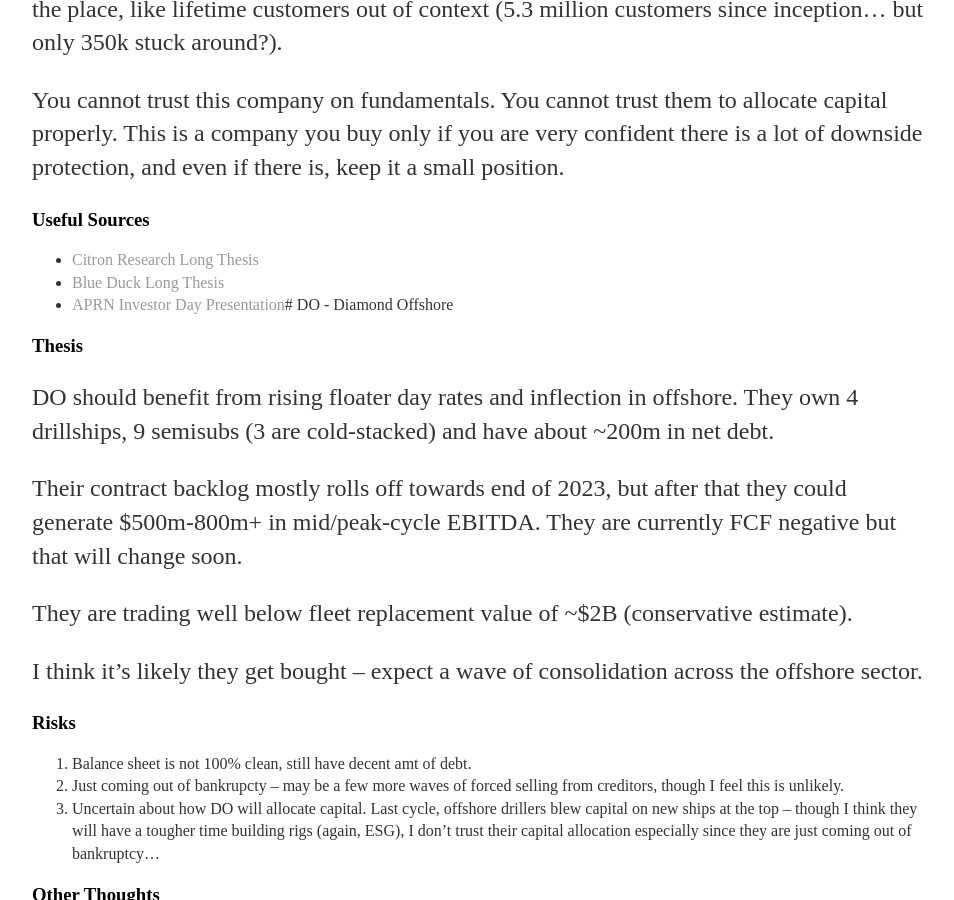
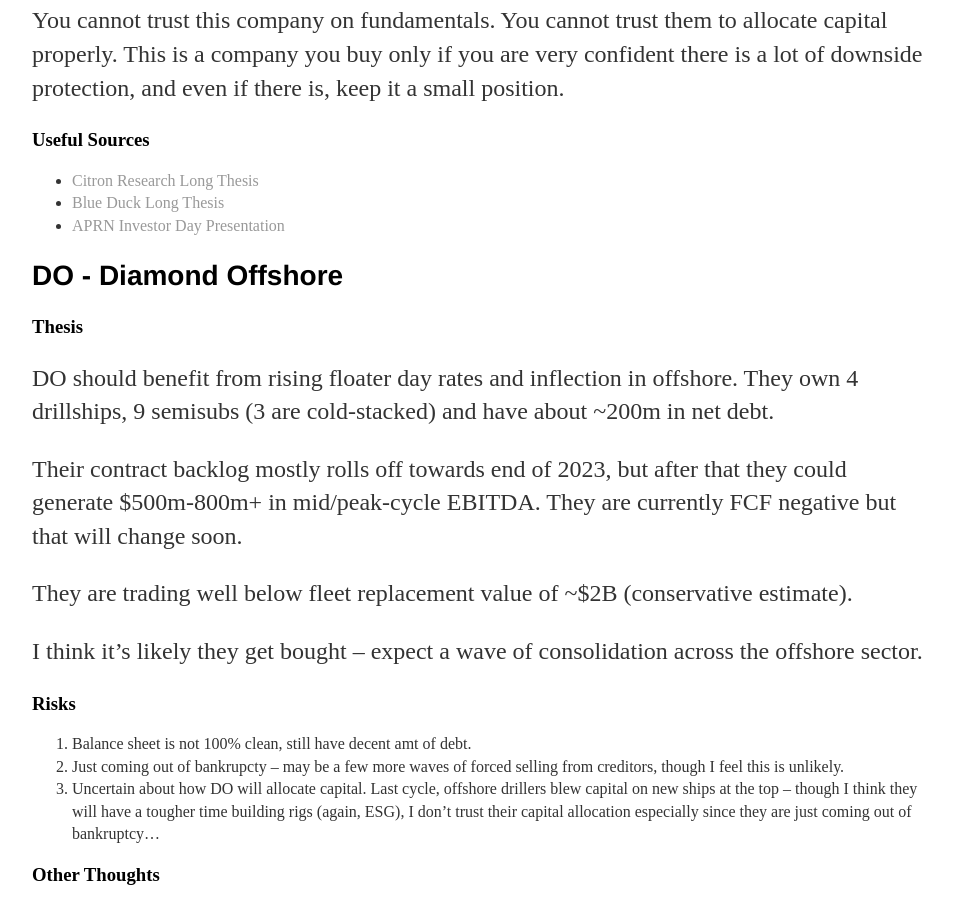
Before and after one commit to avyukd/avyukd.github.io, a Jekyll site: the page built from _posts/2022-06-14-new_ideas_vol_1.md, in a window 1280 px wide and 900 px high, scrolled down 1834 px. Shown: the whole window, without its empty margins (160-1114 px from the left). Built offline with Jekyll 4.4.1, drawn with Linux system fonts in a browser that asks for light colours.

Commit message:
minor fix

```diff
--- a/_posts/2022-06-14-new_ideas_vol_1.md
+++ b/_posts/2022-06-14-new_ideas_vol_1.md
@@ -3,10 +3,10 @@
 title: "New Ideas Vol. 1 - APRN, DO, VTNR"
 date: 2022-06-14
 ---
-# Summary
+## Summary
 APRN, DO, VTNR are all interesting ideas. Looking to buy APRN if it falls to $1-2 range -- sufficiently compelling price vs net liquidation value at that point. DO, based on my model, is surprisingly cheap and has a quality fleet of drillships and semisubs. Don't like that their backlog rolls off late 2023 though. Small position to hedge diluted VAL jackup fleet makes sense to me (like it better than RIG which is a zero if wrong). Small position in VTNR but looking to expand if it falls to $5-10 range (unlikely tbh). Pretty much a special sit with super lucky Mobile acquisition. Not asymmetric at $15-20 imo.
 
-# APRN - Blue Apron Holdings
+## APRN - Blue Apron Holdings
 
 ### Thesis
 Blue Apron is a POS company. To borrow from the KEDM discord, APRN nukes capital. They are a capital destruction machine. That said, any asset is a buy if the price is compelling enough.
@@ -31,7 +31,9 @@
 ### Useful Sources
 - [Citron Research Long Thesis](https://citronresearch.com/wp-content/uploads/2022/01/Blue-Apron-The-Answer-to-Food-Inflation.pdf)
 - [Blue Duck Long Thesis](https://discord.com/channels/827214080317325332/860256308615970846/960563461308416074)
-- [APRN Investor Day Presentation](https://investors.blueapron.com/~/media/Files/B/BlueApron-IR/reports-and-presentations/blue-apron-investor-day-2022-slide-presentation_0.pdf)# DO - Diamond Offshore
+- [APRN Investor Day Presentation](https://investors.blueapron.com/~/media/Files/B/BlueApron-IR/reports-and-presentations/blue-apron-investor-day-2022-slide-presentation_0.pdf)
+
+## DO - Diamond Offshore
 
 ### Thesis
 DO should benefit from rising floater day rates and inflection in offshore. They own 4 drillships, 9 semisubs (3 are cold-stacked) and have about ~200m in net debt.
@@ -56,7 +58,7 @@
 2. [Seeking Alpha Writeup](https://seekingalpha.com/article/4498851-diamond-offshore-drilling-strong-buy-discounted-valuation-buyout-potential)
 3. [Fleet Report](http://www.diamondoffshore.com/fleet-overview)
 
-# VTNR - Vertex Energy
+## VTNR - Vertex Energy
 
 ### Thesis
 VTNR purchased the Mobile refinery from Shell in a forced sale for $75m. The refinery has capacity of 75,000 bpd. Using a $20,000-25,000/barrel price, the refinery is worth somewhere between $1.5-2B. VTNR's current market cap is $1B and it is net cash. Mobile + clean B/S provides decent downside protection.
```
